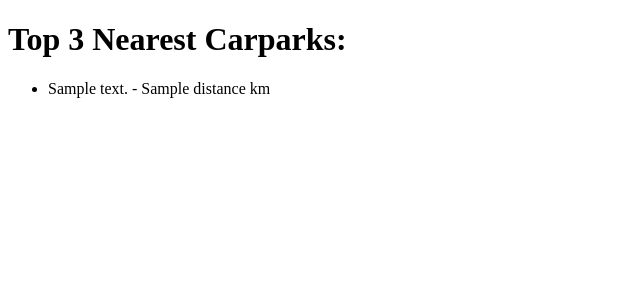
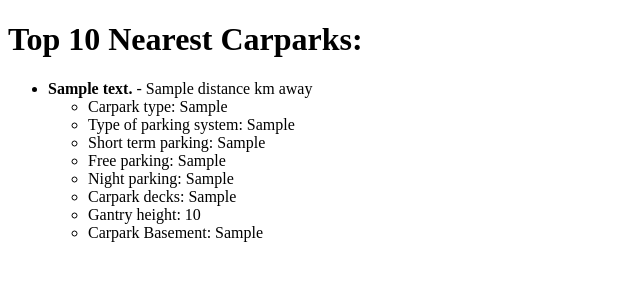
Before and after one commit to NgHuiLingIris/CarparkAvailabilityProject, a Flask app: template templates/results.html in a window 1280 px wide. Shown: the top 300 px of the page, without its empty margins (0-640 px from the left). Run offline with Flask 2, Linux system fonts and the light colour scheme; the template is opened without the code that fills it: most values are stand-ins (such as "Sample title", 1, 10 or a date in 2020).

Commit message:
add details of carpark

```diff
--- a/templates/home.html
+++ b/templates/home.html
@@ -16,6 +16,7 @@
       <input type="hidden" name="lng" id="lng-input">
       <button id="find-carparks-btn" type="submit">Find nearest carparks</button>
     </form>
+    <span id="waiting-loader">Please wait while we are getting your coordinates</span>
 
     <script>
       navigator.geolocation.getCurrentPosition(showPosition);
@@ -26,6 +27,7 @@
 
         // show button after geolocation is complete
         document.getElementById("find-carparks-btn").style.display = "block";
+        document.getElementById("waiting-loader").style.display = "none";
 
         // set hidden input values
         document.getElementById("lat-input").value = lat;
--- a/templates/results.html
+++ b/templates/results.html
@@ -1,13 +1,24 @@
 <!DOCTYPE html>
 <html>
 <head>
-    <title>Top 3 Nearest Carparks</title>
+    <title>Top 10 Nearest Carparks</title>
 </head>
 <body>
-    <h1>Top 3 Nearest Carparks:</h1>
+    <h1>Top 10 Nearest Carparks:</h1>
     <ul>
     {% for carpark in carparks %}
-        <li>{{ carpark['address'] }} - {{ carpark['distance'] }} km</li>
+        <li><b>{{ carpark['address'] }}</b> - {{ carpark['distance'] }} km away</li>
+        <ul>
+            <li>Carpark type: {{carpark['car_park_type']}}</li>
+            <li>Type of parking system: {{carpark['type_of_parking_system']}}</li>
+            <li>Short term parking: {{carpark['short_term_parking']}}</li>
+            <li>Free parking: {{carpark['free_parking']}}</li>
+            <li>Night parking: {{carpark['night_parking']}}</li>
+            <li>Carpark decks: {{carpark['car_park_decks']}}</li>
+            <li>Gantry height: {{carpark['gantry_height']}}</li>
+            <li>Carpark Basement: {{carpark['car_park_basement']}}</li>
+        </ul>
+    <br>
     {% endfor %}
     </ul>
 </body>
```
